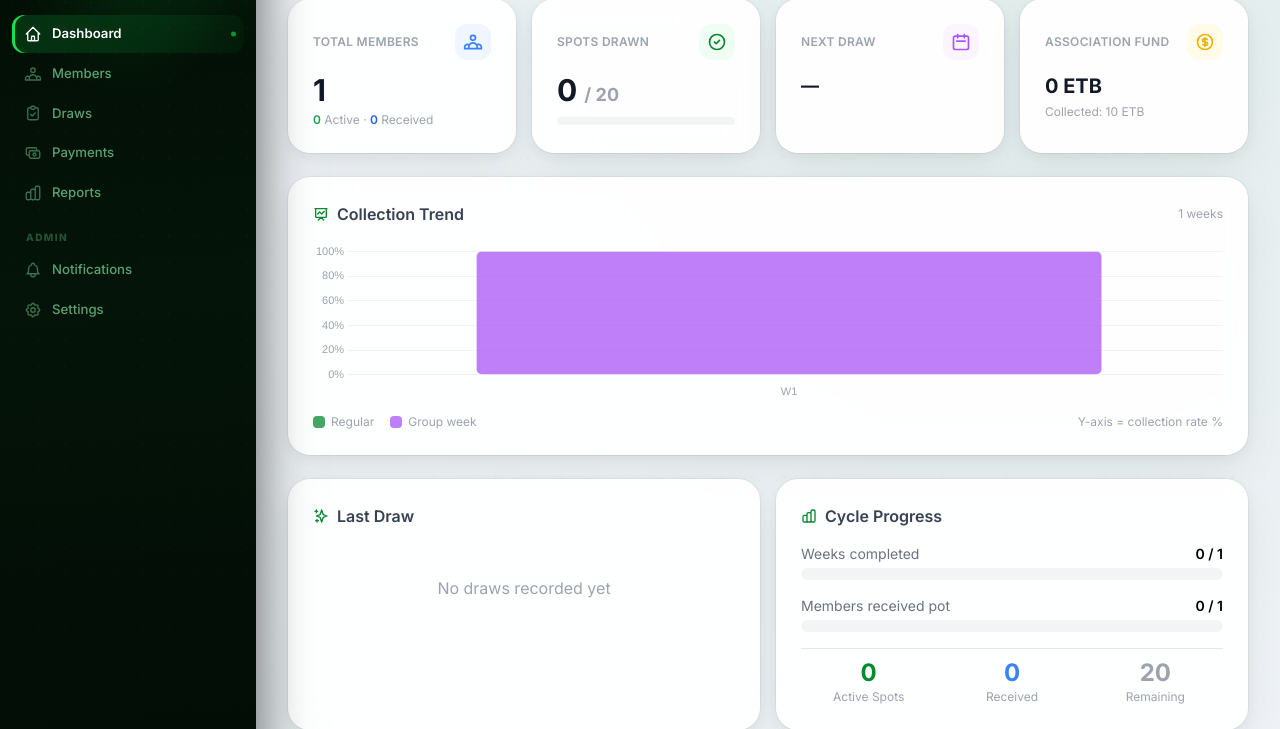
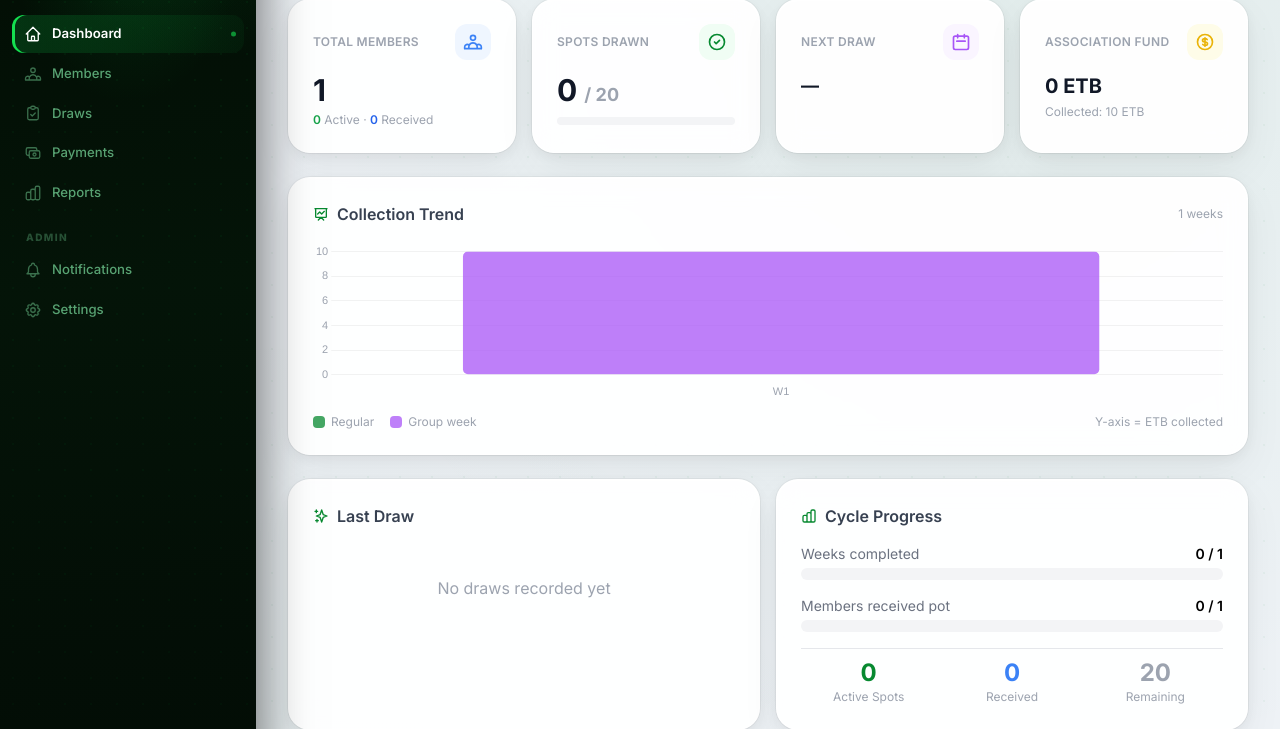
Before and after one commit to tesfaedu21-web/equb, a FastAPI app: page / in a window 1280 px wide. Shown: the part 115-844 px from the top of the page. Run offline with FastAPI, Linux system fonts and the light colour scheme; the visitor is signed in with stand-in values (Sample User, id 1); tables that the repository leaves empty hold one stand-in row (values such as "Sample post"); grey boxes marked "Sample" are stand-in pictures; some libraries are stand-ins or nearby versions.

Commit message:
Show actual ETB collected on Collection Trend and Weekly Collection charts
Co-Authored-By: Claude Sonnet 4.6 <noreply@anthropic.com>

```diff
--- a/templates/dashboard.html
+++ b/templates/dashboard.html
@@ -232,7 +232,7 @@
       <span class="flex items-center gap-1.5">
         <span class="w-3 h-3 rounded inline-block" style="background:rgba(168,85,247,0.75)"></span>Group week
       </span>
-      <span class="ml-auto">Y-axis = collection rate %</span>
+      <span class="ml-auto">Y-axis = ETB collected</span>
     </div>
   </div>
 
@@ -475,13 +475,14 @@ function dashboard() {
       }
       if (window._equbTrendChart) { window._equbTrendChart.destroy(); }
       const data = this.trendData;
+      const fmt = v => v >= 1000 ? (v/1000).toFixed(1).replace(/\.0$/,'') + 'k' : String(v);
       window._equbTrendChart = new Chart(canvas, {
         type: 'bar',
         data: {
           labels: data.map(w => 'W' + w.week_number),
           datasets: [{
-            label: 'Collection Rate',
-            data: data.map(w => w.total > 0 ? Math.round(w.paid / w.total * 100) : 0),
+            label: 'Collected',
+            data: data.map(w => w.paid || 0),
             backgroundColor: data.map(w => w.is_group_week ? 'rgba(168,85,247,0.75)' : 'rgba(7,137,48,0.75)'),
             borderRadius: 5,
             borderSkipped: false,
@@ -502,15 +503,16 @@ function dashboard() {
                 title: items => 'Week ' + (data[items[0].dataIndex]?.week_number || ''),
                 label: item => {
                   const w = data[item.dataIndex];
-                  return ` ${item.raw}% rate  ·  ${w.paid_count ?? 0} paid`;
+                  const rate = w.total > 0 ? Math.round(w.paid / w.total * 100) : 0;
+                  return ` ${item.raw.toLocaleString()} ETB  ·  ${w.paid_count ?? 0} paid  ·  ${rate}% rate`;
                 }
               }
             }
           },
           scales: {
             y: {
-              beginAtZero: true, max: 100,
-              ticks: { callback: v => v + '%', color: '#9ca3af', font: { size: 11 } },
+              beginAtZero: true,
+              ticks: { callback: v => fmt(v), color: '#9ca3af', font: { size: 11 } },
               grid: { color: 'rgba(0,0,0,0.05)' },
               border: { display: false }
             },
--- a/templates/reports.html
+++ b/templates/reports.html
@@ -745,7 +745,7 @@ function reports() {
           },
           scales: {
             x: { stacked: true, ticks: { color: '#9ca3af', font: { size: 11 } }, grid: { display: false }, border: { display: false } },
-            y: { stacked: true, ticks: { color: '#9ca3af', font: { size: 11 }, callback: v => v >= 1000 ? (v/1000).toFixed(0)+'K' : v }, grid: { color: 'rgba(0,0,0,0.04)' }, border: { display: false } }
+            y: { stacked: true, ticks: { color: '#9ca3af', font: { size: 11 }, callback: v => v >= 1000 ? (v/1000).toFixed(1).replace(/\.0$/,'') + 'k' : String(v) }, grid: { color: 'rgba(0,0,0,0.04)' }, border: { display: false } }
           }
         }
       });
```
